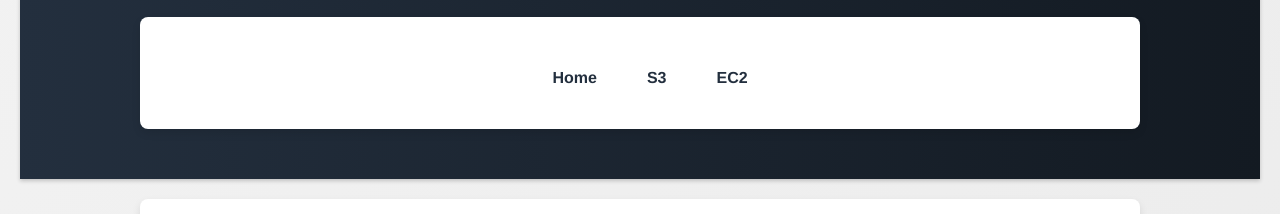
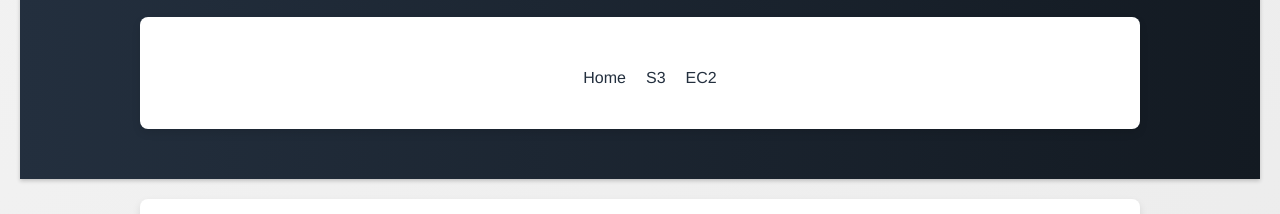
Before and after one commit to SolutionsAsService/AWSEncyclopedia, a plain HTML site: page EBS.html in a window 1280 px wide. Shown: the part 117-331 px from the top of the page. Drawn offline with Linux system fonts and the light colour scheme.

Commit message:
gpt nav fix

```diff
--- a/styles.css
+++ b/styles.css
@@ -51,26 +51,26 @@ nav ul {
   list-style: none;
 }
 
-nav ul li {
-  margin: 0;
+/* Ensure the main header navigation remains horizontal */
+nav > ul {
+  display: flex;
+  justify-content: center;
+  gap: 20px;
+  padding: 0;
+  list-style: none;
 }
 
-nav ul li a {
-  text-decoration: none;
-  font-size: 1rem;
-  color: #232f3e;
-  font-weight: bold;
-  padding: 10px 15px;
-  border-radius: 4px;
-  transition: background 0.3s ease, color 0.3s ease;
+/* Keep dropdown lists in <details> displayed vertically */
+nav details ul {
+  display: block;
+  padding-left: 20px;
 }
 
-nav ul li a:hover {
-  background: #ff9900;
-  color: #fff;
+nav details ul li {
+  margin-bottom: 8px;
 }
 
-/* Expandable menu styling remains unchanged */
+/* Ensure the details menu looks consistent */
 nav details {
   margin-bottom: 15px;
   border: 1px solid #ddd;
@@ -82,6 +82,7 @@ nav details {
 nav details[open] {
   box-shadow: 0 2px 6px rgba(0, 0, 0, 0.15);
 }
+
 
 nav summary {
   font-size: 1.2rem;
```
